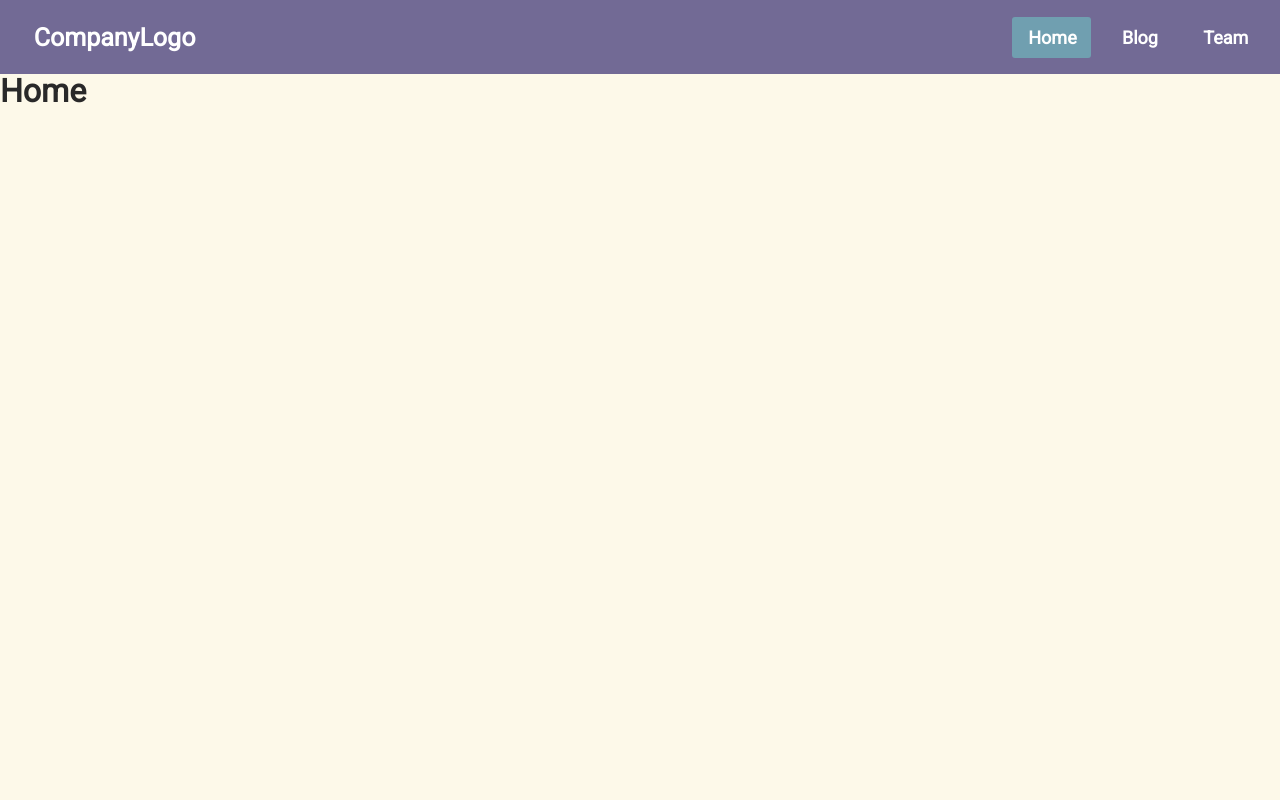
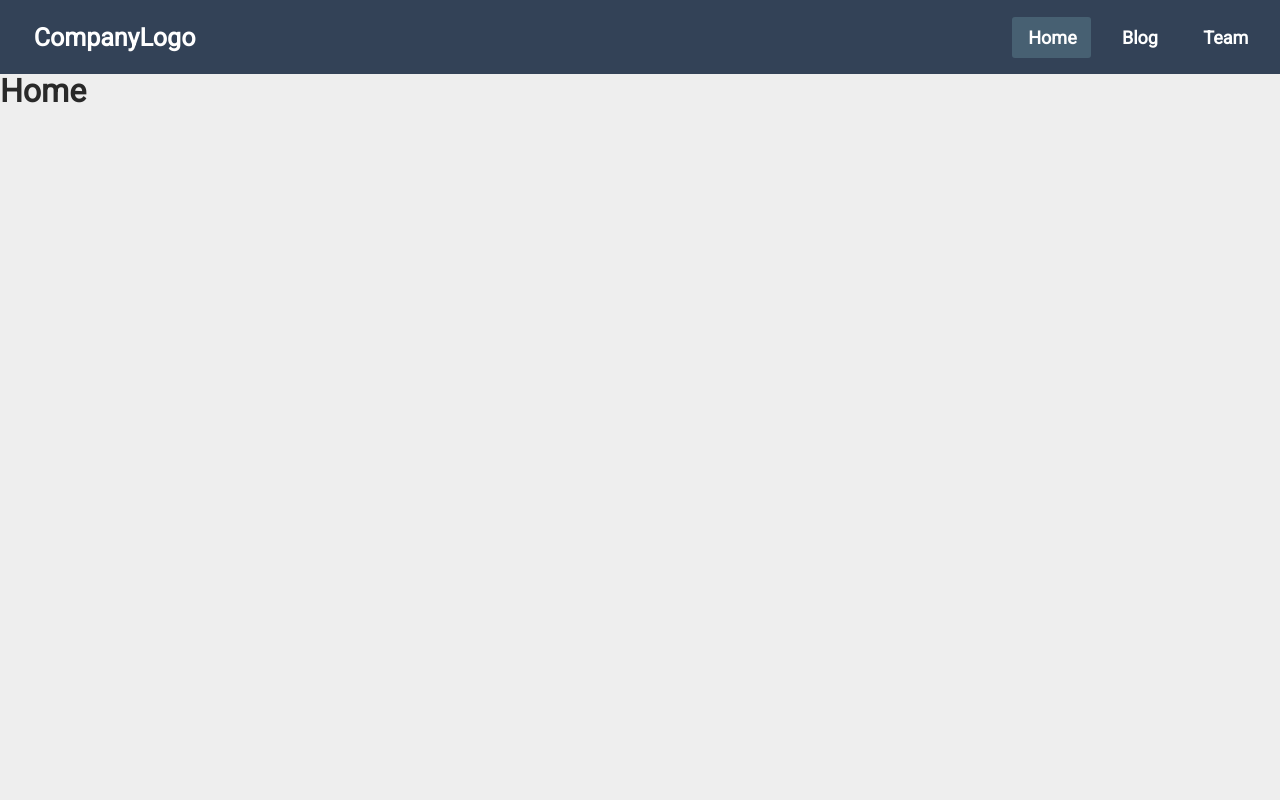
Before and after one commit to RenatoCesarF/back-to-pixels, a Next.js app: page / in a window 1280 px wide. Shown: the top 800 px of the page. Built offline with nearby package versions, Linux system fonts and the light colour scheme.

Commit message:
:lipstick: Changing colors

```diff
--- a/styles/globals.css
+++ b/styles/globals.css
@@ -10,24 +10,24 @@
 
 :root{
   --button-font: '';
-  --card-border-color: #726A95;
+  --card-border-color: #476072;
   --card-text-color: #2d2d2d;
-  --card-color: #FDF9E9 ;/* hsl(36, 9%, 78%);*/
-  --background-color: #FDF9E9;
-  --main-color: #726A95;
-  --secondary-color: #709FB0;
-  --header-option-activated: #709FB0;
-  --header-option-hover: #709FB096;
+  --card-color: #EEEEEE ;/* hsl(36, 9%, 78%);*/
+  --background-color: #EEEEEE;
+  --main-color: #334257;
+  --secondary-color: #476072;
+  --header-option-activated: #548CA8;
+  --header-option-hover: #47607296;
   --header-text-option-activated: white;
-  --open-menu-icon-color: #FDF9E9;
+  --open-menu-icon-color: #EEEEEE;
   --page-title-color: #2d2d2d;
   --button-text-color: #fff;
-  --button-color: #709FB0;
+  --button-color: #476072;
   --shadow-color: #333333c4;
-  --main-font-color: #FDF9E9;
+  --main-font-color: #EEEEEE;
   --code-background-color: #747373;
   --code-color: rgb(255, 255, 255);
-  --link-color: #709FB0;
+  --link-color: #548CA8;
 }
 ::selection {
   color:var(--main-font-color);
```
